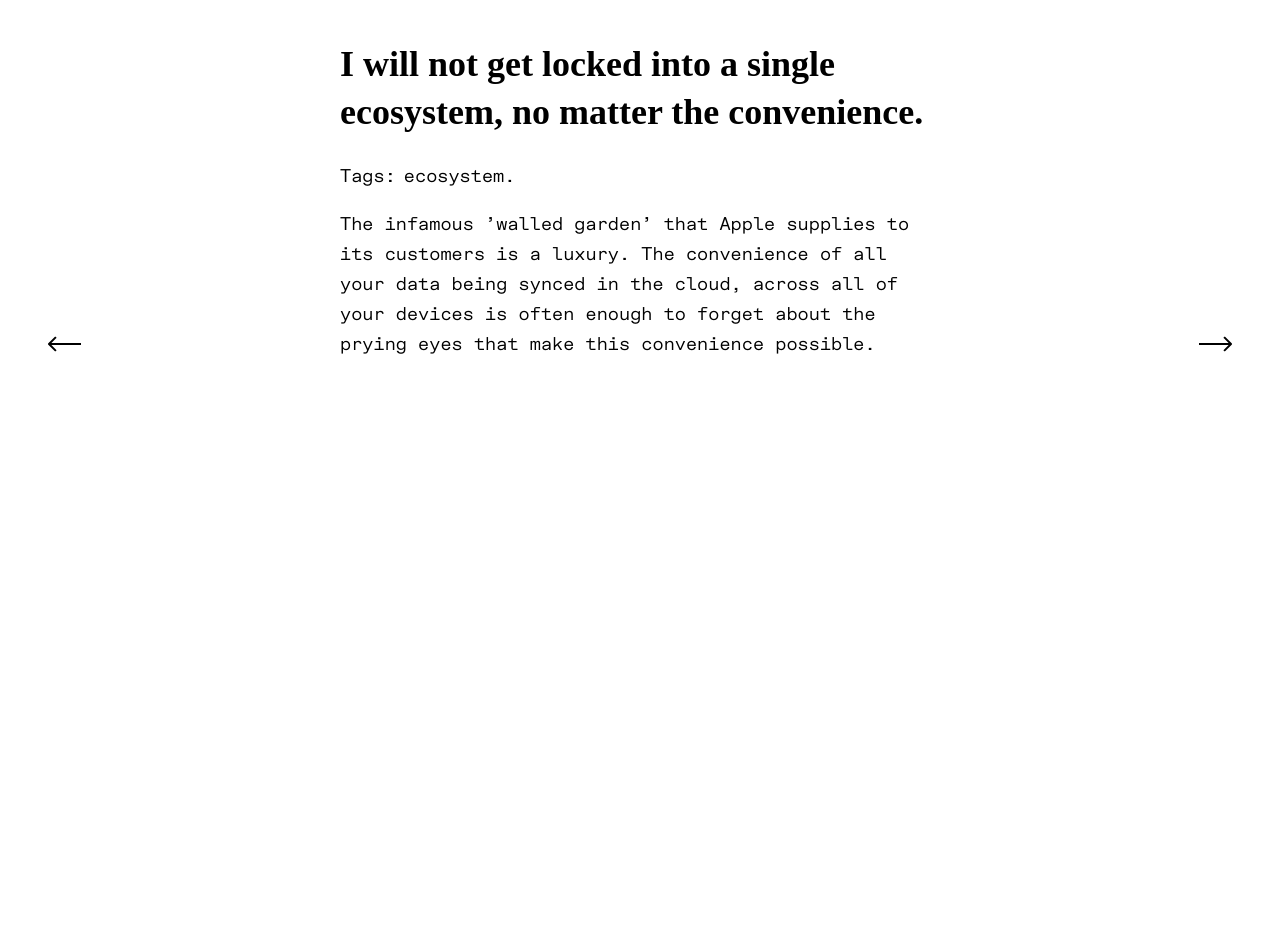
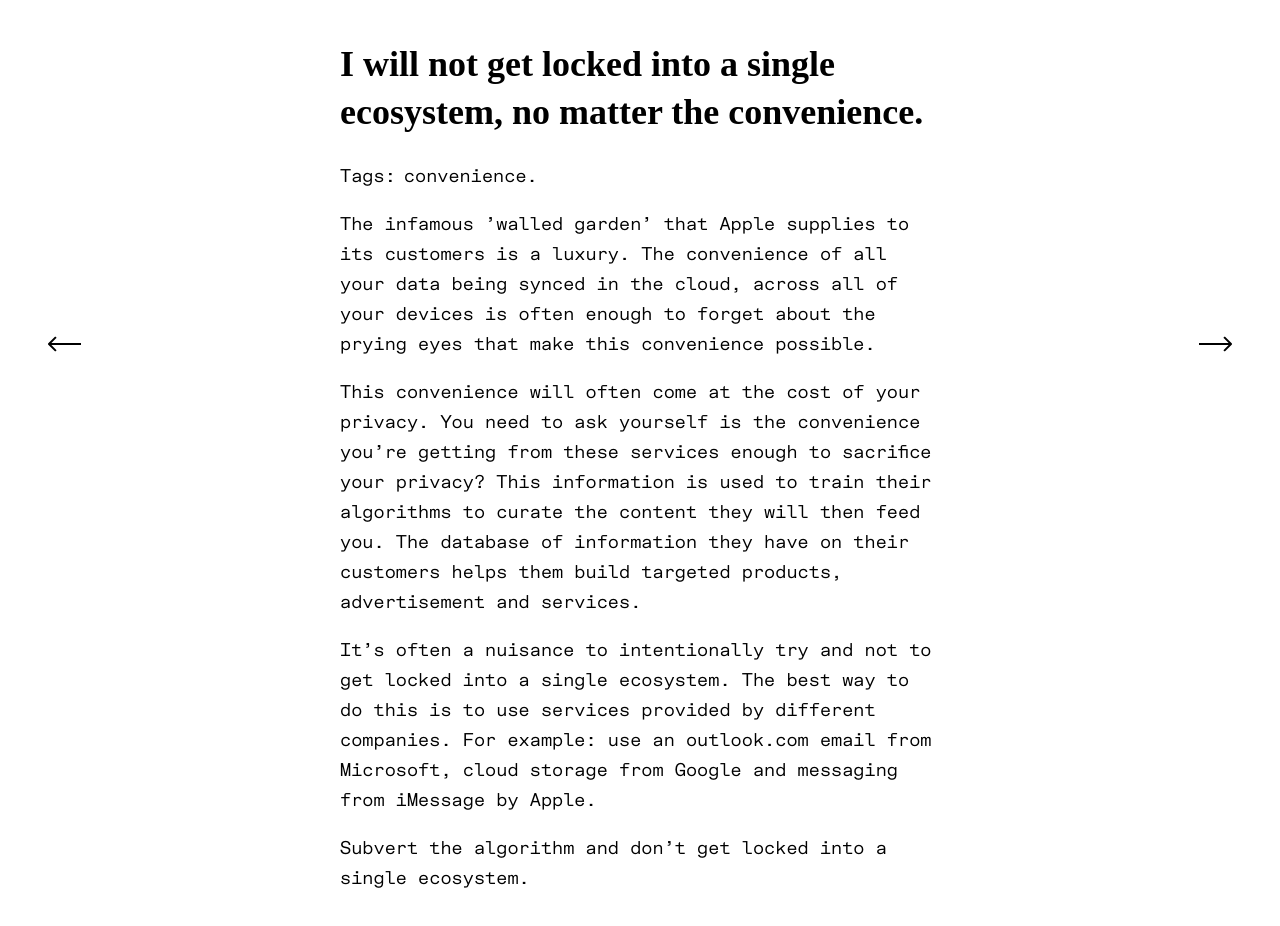
Before and after one commit to seba1342/algorithm-manifesto, a Gatsby site: page /i-will-not-get-locked-into-a-single-ecosystem-no-matter-the-convenience/ in a window 1280 px wide. Shown: the part 66-992 px from the top of the page. Before the commit the page ends 866 px from the top, so only its background shows below. Built offline with nearby package versions, Linux system fonts and the light colour scheme; Gatsby itself is replaced by a stand-in of ours.

Commit message:
Update Guideline “i-will-not-get-locked-into-a-single-ecosystem-no-matter-the-convenience”

```diff
--- a/content/pages/i-will-not-get-locked-into-a-single-ecosystem-no-matter-the-convenience.md
+++ b/content/pages/i-will-not-get-locked-into-a-single-ecosystem-no-matter-the-convenience.md
@@ -1,6 +1,12 @@
 ---
 title: 'I will not get locked into a single ecosystem, no matter the convenience.'
 tags:
-  - ecosystem
+  - convenience
 ---
 The infamous 'walled garden' that Apple supplies to its customers is a luxury. The convenience of all your data being synced in the cloud, across all of your devices is often enough to forget about the prying eyes that make this convenience possible.
+
+This convenience will often come at the cost of your privacy. You need to ask yourself is the convenience you're getting from these services enough to sacrifice your privacy? This information is used to train their algorithms to curate the content they will then feed you. The database of information they have on their customers helps them build targeted products, advertisement and services.
+
+It's often a nuisance to intentionally try and not to get locked into a single ecosystem. The best way to do this is to use services provided by different companies. For example: use an outlook.com email from Microsoft, cloud storage from Google and messaging from iMessage by Apple.
+
+Subvert the algorithm and don't get locked into a single ecosystem.
```
